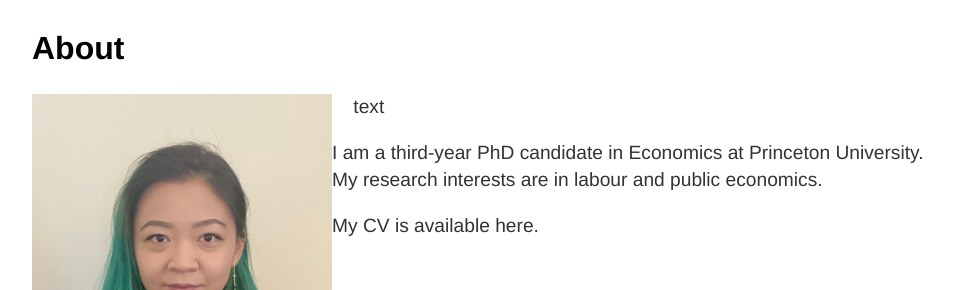
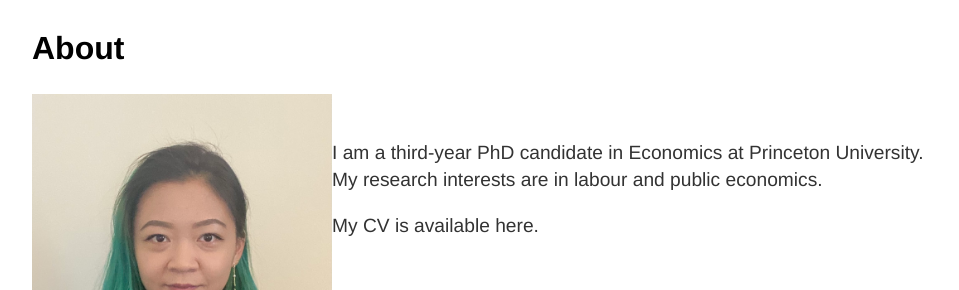
Before and after one commit to rachelylfung/rachelylfung.github.io, a Jekyll site: the page built from index.md, in a window 1280 px wide. Shown: the part 167-457 px from the top of the page, without its empty margins (160-1119 px from the left). Built offline with Jekyll 4.4.1, drawn with Linux system fonts in a browser that asks for light colours.

Commit message:
Update index.md

```diff
--- a/index.md
+++ b/index.md
@@ -8,7 +8,7 @@
 
 
 ## About
-<img src="https://rachelylfung.github.io/assets/headshot.jpg" title="Rachel Fung" width="300" height="400" img align="left" margin="20"/>&nbsp;&nbsp;&nbsp;&nbsp;text
+<img src="https://rachelylfung.github.io/assets/headshot.jpg" title="Rachel Fung" width="300" height="400" img align="left" margin="20"/>&nbsp;&nbsp;&nbsp;&nbsp;
 
 I am a third-year PhD candidate in Economics at Princeton University. My research interests are in labour and public economics.
 
```
